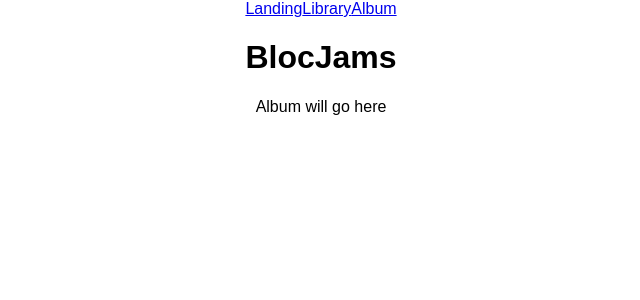
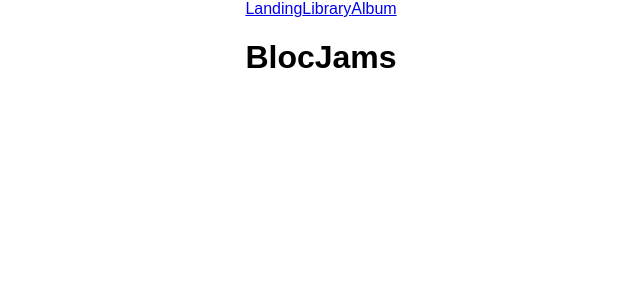
Before and after one commit to geekiam23/blocjams-react, a React (Create React App) app: page /album in a window 1280 px wide. Shown: the top 300 px of the page, without its empty margins (319-959 px from the left). Built offline with nearby package versions, Linux system fonts and the light colour scheme.

Commit message:
Finished Components for albums

```diff
--- a/src/components/Album.js
+++ b/src/components/Album.js
@@ -1,10 +1,36 @@
 import React, { Component } from 'react';
+import albumData from './../data/albums';
 
 class Album extends Component {
+  constructor(props) {
+    super(props);
+    const album = albumData.find( album => {
+      return album.slug === this.props.match.params.slug
+    });
+
+    this.state = {
+      album: album
+    };
+  }
+
   render() {
+    let albumInfo = null;
+    if (this.state.album) {
+      albumInfo = (
+        <section id="album-info">
+          <img id="album-cover-art" src={this.state.album.albumCover} alt="some pic" />
+          <div className="album-details">
+            <h1 id="album-title">{this.state.album.title} </h1>
+            <h2 className="artist">{this.state.album.artist}</h2>
+            <div id="release-info">{this.state.album.releaseInfo}</div>
+          </div>
+        </section>
+      );
+    }
+
     return (
       <section className="album">
-        {this.props.match.params.slug} Album will go here
+          {albumInfo}
       </section>
     );
   }
```
Also changed, not shown: src/data/albums.js (indentation only).
